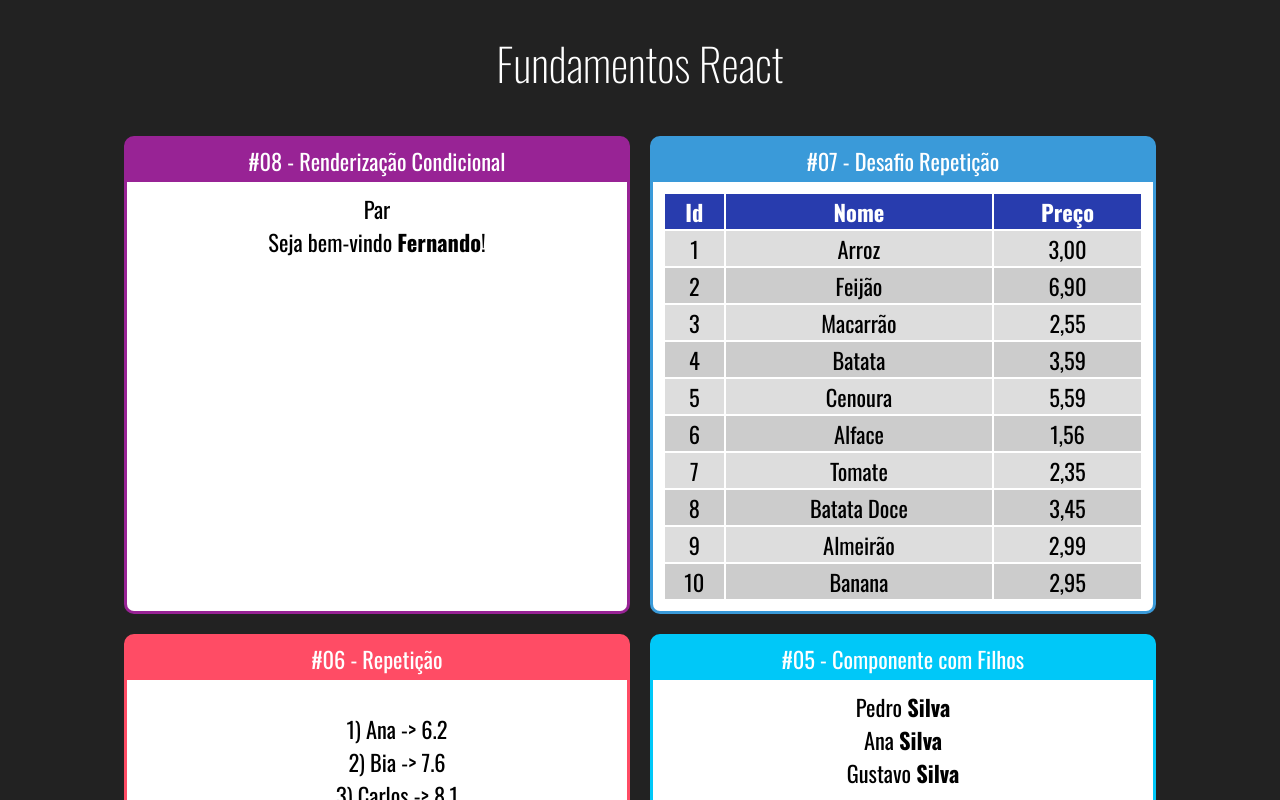
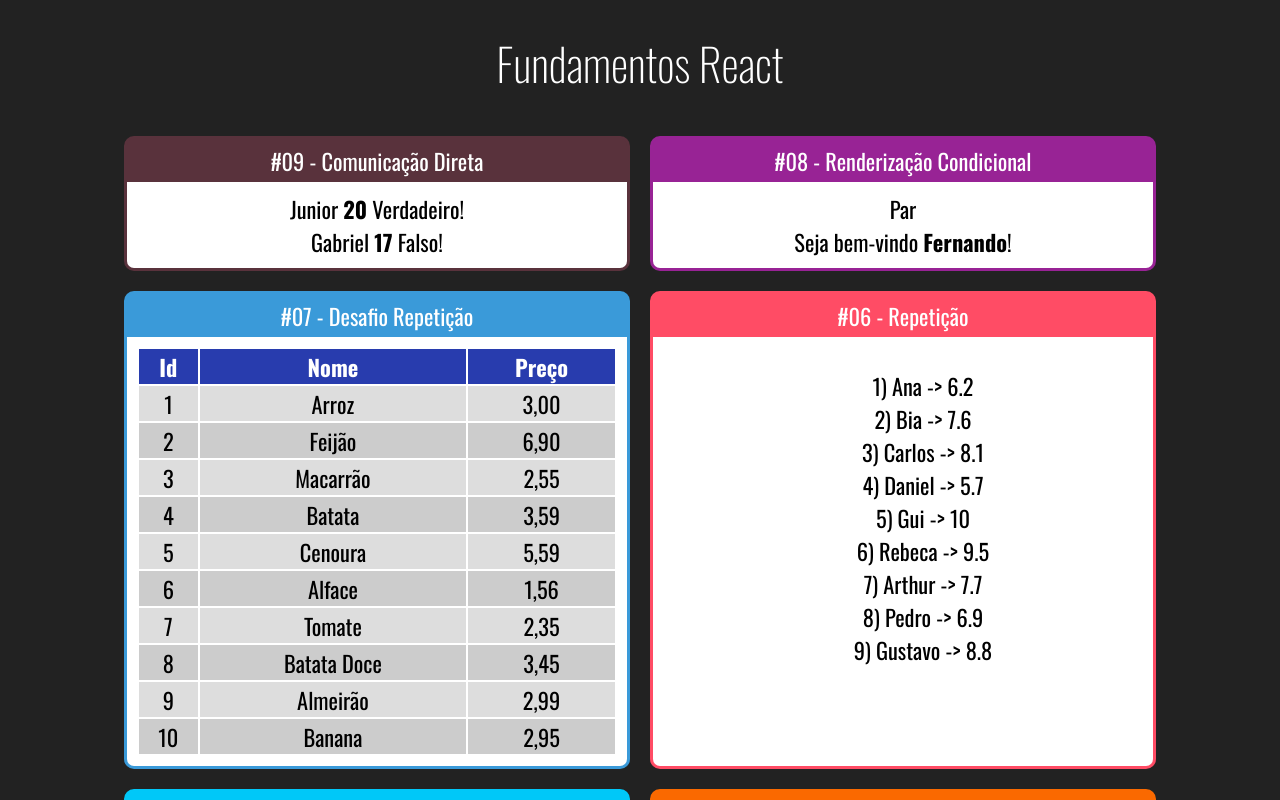
Before and after one commit to gustavoferreiradev/fundamentos-react, a React (Create React App) app: page / in a window 1280 px wide. Shown: the top 800 px of the page. Built offline with nearby package versions, Linux system fonts and the light colour scheme.

Commit message:
Comunicação Direta

```diff
--- a/src/App.jsx
+++ b/src/App.jsx
@@ -11,6 +11,7 @@
 import TabelaProdutos from "./components/repeticao/TabelaProdutos";
 import ParOuImpar from "./components/condicional/ParOuImpar";
 import UsuarioInfo from "./components/condicional/UsuarioInfo";
+import DiretaPai from "./components/comunicacao/DiretaPai";
 
 export default _ =>
 
@@ -18,6 +19,11 @@
         <h1>Fundamentos React</h1>
 
         <div className="Cards">
+
+            <Card titulo="#09 - Comunicação Direta" color="#59323C">
+            <DiretaPai></DiretaPai>
+
+            </Card>
 
             <Card titulo="#08 - Renderização Condicional" color="#982395">
                 <ParOuImpar numero={20}></ParOuImpar>
--- /dev/null
+++ b/src/components/comunicacao/DiretaFilho.jsx
@@ -0,0 +1,11 @@
+import React from 'react'
+
+export default props => {
+    return (
+        <div>
+            <span>{props.nome} </span>
+            <span><strong>{props.idade}</strong> </span>
+            <span>{props.nerd ? 'Verdadeiro' : 'Falso'}!</span>
+        </div>
+    )
+}
--- /dev/null
+++ b/src/components/comunicacao/DiretaPai.jsx
@@ -0,0 +1,11 @@
+import React from 'react'
+import DiretaFilho from './DiretaFilho'
+
+export default props => {
+    return (
+        <div>
+            <DiretaFilho nome="Junior" idade={20} nerd={true}/>
+            <DiretaFilho nome="Gabriel" idade={17} nerd={false}/>
+        </div>
+    )
+}
```
